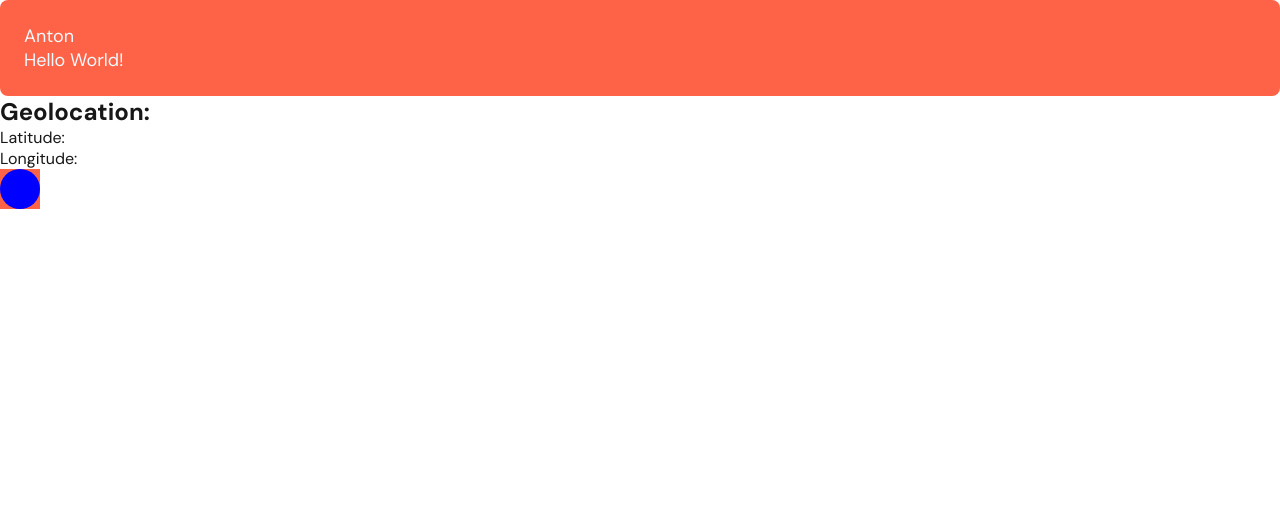
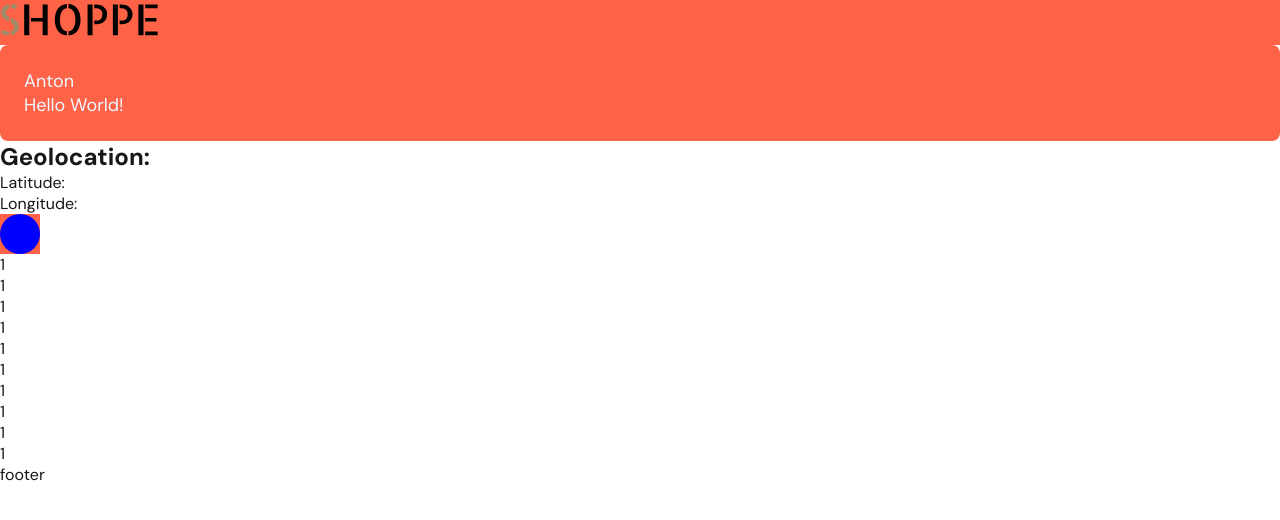
Before and after one commit to ministrov/shoppe-ecommerce-next, a Next.js app: page / in a window 1280 px wide. Shown: the top 520 px of the page. Built offline with nearby package versions, Linux system fonts and the light colour scheme; no server answers.

Commit message:
feature - Create a logo component

```diff
--- a/app/(site)/layout.tsx
+++ b/app/(site)/layout.tsx
@@ -1,5 +1,6 @@
 import { DM_Sans } from 'next/font/google'
 import type { Metadata } from 'next';
+import Logo from '@/components/logo/Logo';
 import './globals.css';
 
 const dmSans = DM_Sans({
@@ -21,7 +22,13 @@ export default function RootLayout({
   return (
     <html lang="en" className={dmSans.className}>
       <body className={'home-page'}>
-        {children}
+        <header>
+          <Logo/>
+        </header>
+        <main>
+          {children}
+        </main>
+        <footer>footer</footer>
       </body>
     </html>
   );
--- a/app/(site)/page.tsx
+++ b/app/(site)/page.tsx
@@ -4,8 +4,8 @@ import Circle from '@/components/circle/Circle';
 import styles from './page.module.css';
 
 export default function Home() {
-  // const my_little_array = new Array(10).fill('1');
-  // console.log(my_little_array.);
+  const my_little_array = new Array(10).fill('1');
+  console.log(my_little_array);
   return (
     <div className={styles.page}>
       <Profile name={'Anton'} text={'Hello World!'} />
@@ -13,6 +13,12 @@ export default function Home() {
       <GeolocationContainer/>
 
       <Circle x={20} y={20} radius={20} fill={'blue'}/>
+
+      <ul>
+        {my_little_array.map((item, i) => (
+          <li key={i + 1}>{item}</li>
+        ))}
+      </ul>
     </div>
   );
 }
--- /dev/null
+++ b/components/logo/Logo.module.css
@@ -0,0 +1,3 @@
+.logo {
+  background-color: tomato;
+}
--- /dev/null
+++ b/components/logo/Logo.tsx
@@ -0,0 +1,13 @@
+import React from 'react';
+import Image from 'next/image';
+import styles from './Logo.module.css';
+
+const Logo = () => {
+  return (
+    <div className={styles.logo}>
+      <Image src={'/SHOPPE.svg'} width={158} height={40} alt={'logo'}/>
+    </div>
+  )
+}
+
+export default Logo
```
Also changed, not shown: public/SHOPPE.svg (added).
